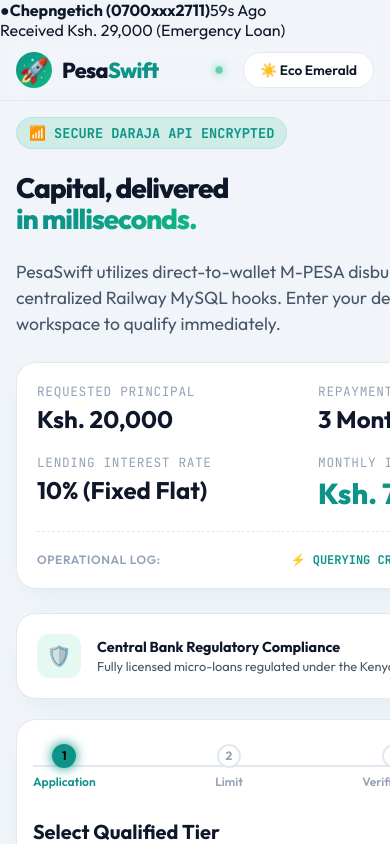
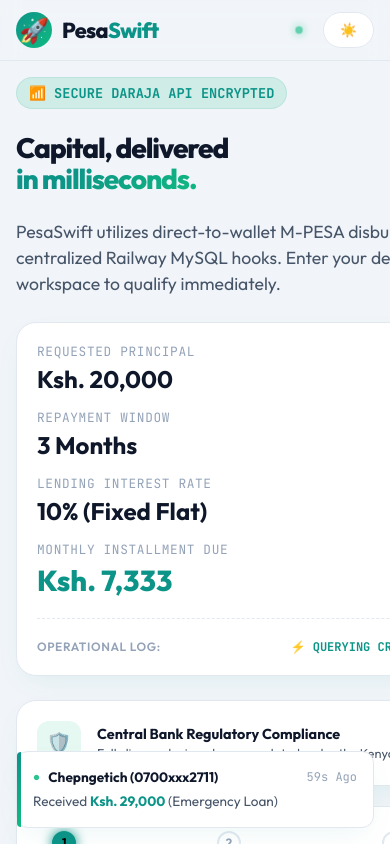
Before and after one commit to Abednego254/pesaswift, a Next.js app: page / in a window 390 px wide. Shown: the top 844 px of the page. Built offline with nearby package versions, Linux system fonts and the light colour scheme.

Commit message:
style: fix vertical details wrapping, responsive theme toggle text, and toast styles on mobile

```diff
--- a/src/app/globals.css
+++ b/src/app/globals.css
@@ -1006,3 +1006,115 @@
   90% { opacity: 1; }
   100% { transform: translateY(500px) rotate(360deg); opacity: 0; }
 }
+
+/* Mobile vertical stacking fixes for table & details to prevent horizontal scrolling */
+@media (max-width: 480px) {
+  .verification-row {
+    flex-direction: column !important;
+    align-items: flex-start !important;
+    gap: 4px !important;
+    border-bottom: 1px dashed var(--border-color) !important;
+    padding-bottom: 10px !important;
+  }
+  .verification-row strong {
+    word-break: break-all !important;
+    font-size: 0.85rem !important;
+    text-align: left !important;
+    width: 100% !important;
+  }
+  .contract-grid {
+    grid-template-columns: 1fr !important;
+    gap: 15px !important;
+  }
+  .theme-toggle-text {
+    display: none !important;
+  }
+  .minimal-nav {
+    gap: 10px !important;
+  }
+}
+
+/* Recent Loans Toast Styling */
+.recent-toast {
+  position: fixed;
+  bottom: 24px;
+  left: 24px;
+  z-index: 1000;
+  min-width: 320px;
+  max-width: 380px;
+  padding: 16px;
+  border-radius: 12px;
+  background: var(--panel-bg);
+  border: 1px solid var(--border-color);
+  box-shadow: var(--card-shadow);
+  transform: translateX(-120%);
+  transition: transform 0.5s cubic-bezier(0.16, 1, 0.3, 1);
+  pointer-events: auto;
+}
+
+.recent-toast.show {
+  transform: translateX(0);
+}
+
+.toast-glow {
+  position: absolute;
+  top: 0;
+  left: 0;
+  width: 4px;
+  height: 100%;
+  background: linear-gradient(to bottom, var(--primary-color), var(--accent-color));
+  border-top-left-radius: 12px;
+  border-bottom-left-radius: 12px;
+}
+
+.toast-content {
+  display: flex;
+  flex-direction: column;
+  gap: 6px;
+}
+
+.toast-header {
+  display: flex;
+  align-items: center;
+  gap: 8px;
+  font-size: 0.85rem;
+}
+
+.toast-indicator {
+  color: var(--accent-color);
+  font-size: 0.75rem;
+  animation: pulse-animation 1.5s infinite;
+}
+
+.toast-name {
+  color: var(--text-primary);
+  font-weight: 700;
+}
+
+.toast-time {
+  margin-left: auto;
+  color: var(--text-muted);
+  font-size: 0.75rem;
+  font-family: var(--font-mono);
+}
+
+.toast-desc {
+  font-size: 0.85rem;
+  color: var(--text-secondary);
+  line-height: 1.4;
+}
+
+.toast-desc span {
+  color: var(--primary-color);
+  font-weight: 700;
+}
+
+@media (max-width: 480px) {
+  .recent-toast {
+    bottom: 16px;
+    left: 16px;
+    right: 16px;
+    min-width: 0;
+    max-width: none;
+  }
+}
--- a/src/components/ThemeToggle.tsx
+++ b/src/components/ThemeToggle.tsx
@@ -41,13 +41,14 @@
         backdropFilter: 'blur(10px)',
         display: 'flex',
         alignItems: 'center',
-        gap: '8px',
+        gap: '6px',
         fontFamily: 'inherit',
         transition: 'all 0.2s ease'
       }}
       className="theme-toggle hover-lift"
     >
-      <span>{isDark ? '🌙 Midnight Cyberpunk' : '☀️ Eco Emerald'}</span>
+      <span>{isDark ? '🌙' : '☀️'}</span>
+      <span className="theme-toggle-text">{isDark ? 'Midnight Cyberpunk' : 'Eco Emerald'}</span>
     </button>
   );
 }
```
